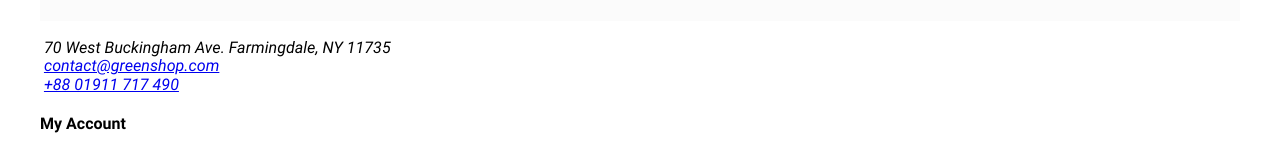
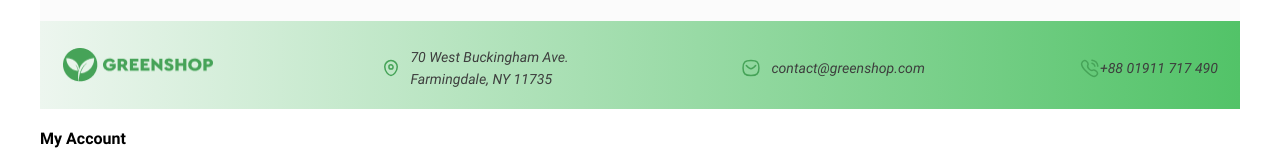
Before and after one commit to Mikhajl0/greenshopbackground, a plain HTML site: page index.html in a window 1280 px wide. Shown: the part 3224-3379 px from the top of the page. Drawn offline with Linux system fonts and the light colour scheme.

Commit message:
the end of the second part

```diff
--- a/index.html
+++ b/index.html
@@ -337,24 +337,38 @@
        <!-- store contacts -->
        <section>
             <div class="wrapper">
-            <div>
+                <div class="footer-contacts footer-contacts-retreat">
                     <div>
                         <a href="/">
-                        <img src="/" alt="">
+                            <img src="./images/Logo.png" alt="logo image"
+                                 width="150"
+                                 height="34">
                         </a>
                     </div>
-                <address>
-                    <div>
-                        <img src="/" alt="">
-                        <span>70 West Buckingham Ave. Farmingdale, NY 11735</span>
+                    <address class="footer-contacts">
+                        <div class="footer-address footer-div">
+                            <img src="./images/footer/location.svg"
+                                 alt="location on the map"
+                                 width="20"
+                                 height="20"
+                                 class="address-img">
+                            <span class="address-text">70 West Buckingham Ave. Farmingdale, NY 11735</span>
                         </div>
-                    <div>
-                        <img src="/" alt="">
-                        <a href="mailto:contact@greenshop.com">contact@greenshop.com</a>
+                        <div class="footer-address">
+                            <img src="./images/footer/message.svg"
+                                 alt="email address"
+                                 width="20"
+                                 height="20"
+                                 class="address-img-mailto">
+                            <a href="mailto:contact@greenshop.com" class="address-text address-contacts">contact@greenshop.com</a>
                         </div>
-                    <div>
-                        <img src="" alt="">
-                        <a href="tel:+8801911717490">+88 01911 717 490</a>
+                        <div class="footer-address">
+                            <img src="./images/footer/calling.svg"
+                                 alt="phone number"
+                                 width="20"
+                                 height="20"
+                                 class="address-img-tel">
+                            <a href="tel:+8801911717490" class="address-text address-contacts">+88 01911 717 490</a>
                         </div>
                     </address>
                 </div>
--- a/style.css
+++ b/style.css
@@ -8,3 +8,4 @@
 @import url('./styles/page.css');
 @import url('./styles/blog.css');
 @import url('./styles/footer/placing.css');
+@import url('./styles/footer/contacts.css');
--- /dev/null
+++ b/styles/footer/contacts.css
@@ -0,0 +1,39 @@
+.footer-contacts {
+    display: flex;
+    justify-content: space-between;
+    gap: 155px;
+    align-items: center;
+}
+
+.footer-contacts-retreat {
+    padding: 25px 22px 19px 23px;
+    background: linear-gradient(90deg, #EDF6EF 0%, #52C368 100%);
+}
+
+.footer-address {
+    display: flex;
+    justify-content: space-between;
+    align-items: center;
+}
+
+.footer-div {
+    width: 205px;
+}
+
+.address-text {
+    font-size: 14px;
+    line-height: 22px;
+    color: #3D3D3D;
+}
+
+.address-contacts {
+    text-decoration: none;
+}
+
+.address-img {
+    margin-right: 9px;
+}
+
+.address-img-mailto {
+    margin-right: 10px
+}
```
Also changed, not shown: images/footer/calling.svg (added), images/footer/icon.svg (added), images/footer/location.svg (added), images/footer/message.svg (added). Lines whose indentation alone changed are shown as unchanged.
